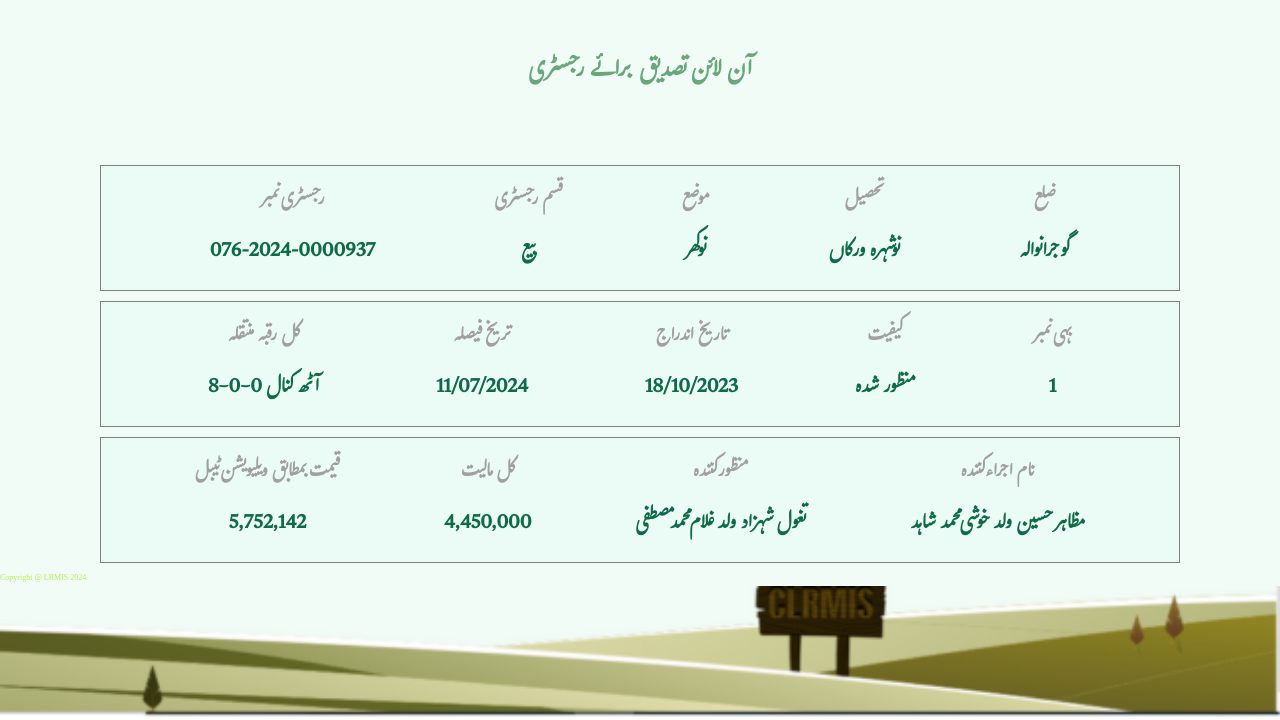
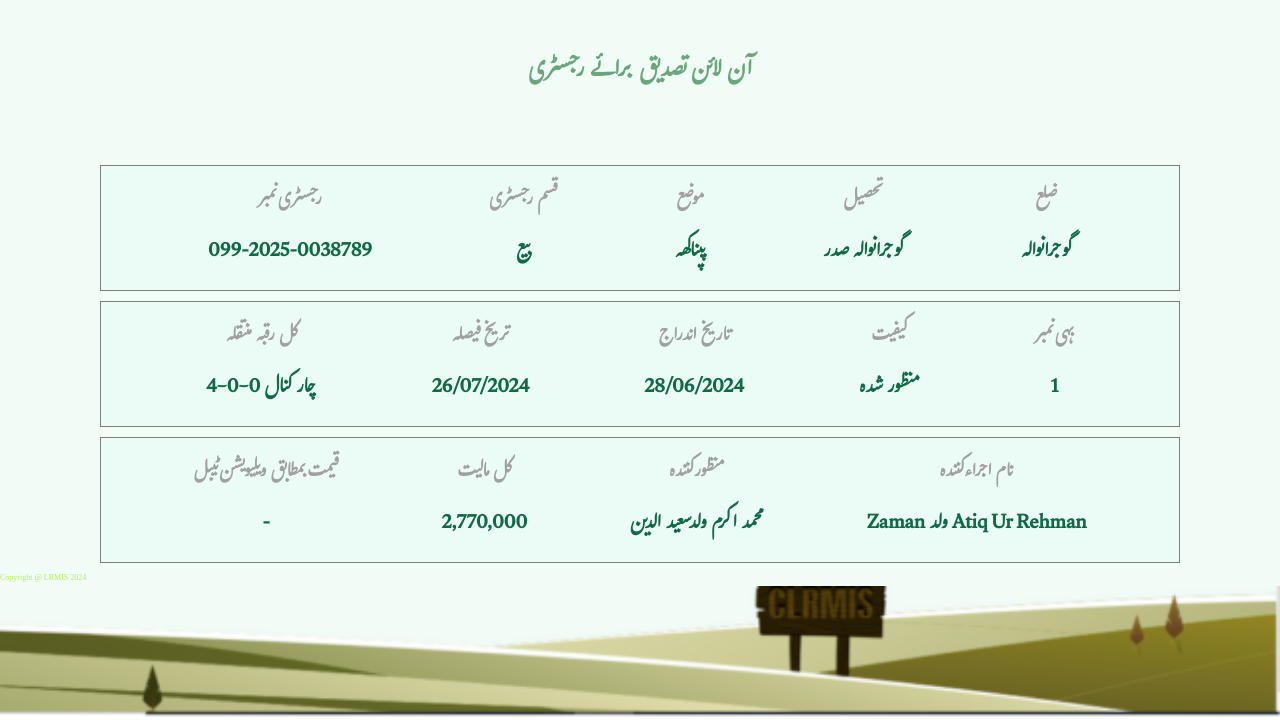
Before and after one commit to punjabzameen/Usman0, a plain HTML site: page index.html in a window 1280 px wide. Shown: the part 80-800 px from the top of the page. Drawn offline with Linux system fonts and the light colour scheme.

Commit message:
Update index.html

```diff
--- a/index.html
+++ b/index.html
@@ -32,7 +32,7 @@
             <div class="item text1">
                 <h3>رجسٹری نمبر
                 </h3>
-                <p>076-2024-0000937
+                <p>099-2025-0038789
                 </p>
             </div>
             <div class="item text2"><h3>قسم رجسٹری
@@ -42,13 +42,13 @@
             <div class="item text3">
                 <h3>موضع
                 </h3>
-                <p>نوکھر
+                <p>پپناکھہ
                 </p>
             </div>
             <div class="item text4">
                 <h3>تحصیل
                 </h3>
-                <p>نوشہرہ ورکاں
+                <p>گوجرانوالہ صدر
                 </p>
             </div>
             <div class="item text5">
@@ -63,18 +63,18 @@
             <div class="item text1">
                 <h3>کل رقبہ منتقلہ
                 </h3>
-                <p>8-0-0 آٹھ کنال
+                <p>4-0-0 چار کنال
                 </p>
             </div>
             <div class="item text2"><h3>تریخ فیصلہ
 
             </h3>
-            <p>11/07/2024
+            <p>26/07/2024
             </p></div>
             <div class="item text3">
                 <h3>تاریخ اندراج
                 </h3>
-                <p>18/10/2023
+                <p>28/06/2024
                 </p>
             </div>
             <div class="item text4">
@@ -95,23 +95,23 @@
             <div class="item text1">
                 <h3>قیمت بمطابق ویلیویشن ٹیبل
                 </h3>
-                <p>5,752,142
+                <p>-
                 </p>
             </div>
             <div class="item text2"><h3>کل مالیت
             </h3>
-            <p>4,450,000
+            <p>2,770,000
             </p></div>
             <div class="item text3">
                 <h3>منظور کنندہ
                 </h3>
-                <p>تغول شہزاد ولد غلام محمد مصطفی
+                <p>محمد اکرم ولد سعید الدین
                 </p>
             </div>
             <div class="item text4">
                 <h3>نام اجراء کنندہ
                 </h3>
-                <p>مظاہر حسین ولد خوشی محمد شاہد
+                <p>Zaman ولد Atiq Ur Rehman
                 </p>
             </div>
 
```
